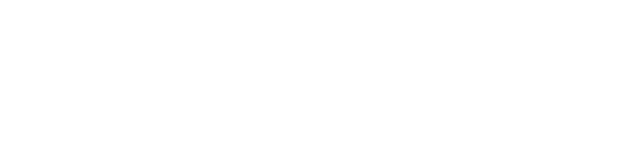
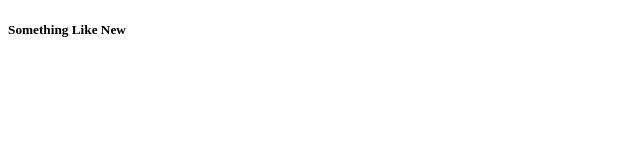
Before and after one commit to Stranger-R/LocalRepo, a plain HTML site: page Index.html in a window 1280 px wide. Shown: the whole page, without its empty margins (0-640 px from the left). Drawn offline with Linux system fonts and the light colour scheme.

Commit message:
Something Change In micro2  branch

```diff
--- a/Index.html
+++ b/Index.html
@@ -6,6 +6,6 @@
     <title>Document</title>
 </head>
 <body>
-
+    <h5>Something Like New </h5>
 </body>
 </html>
```
Also changed, not shown: 1 other file.
